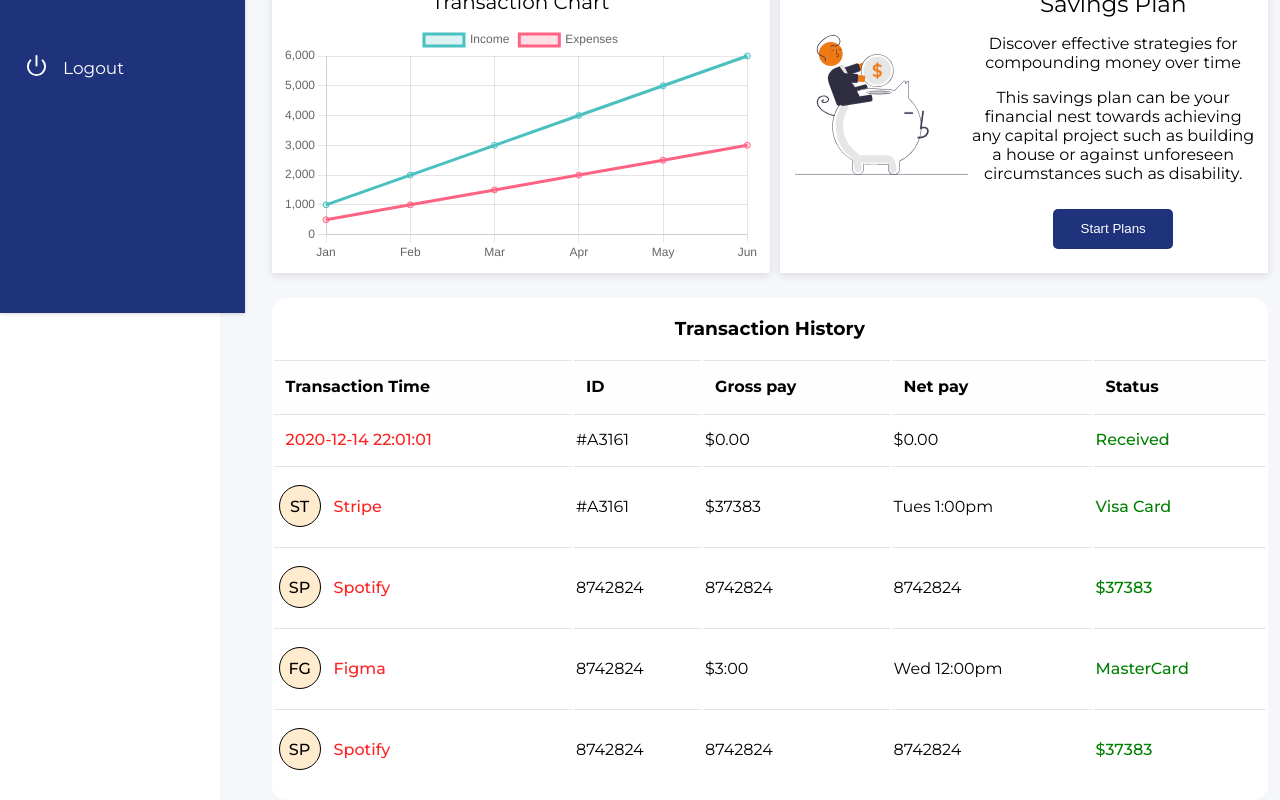
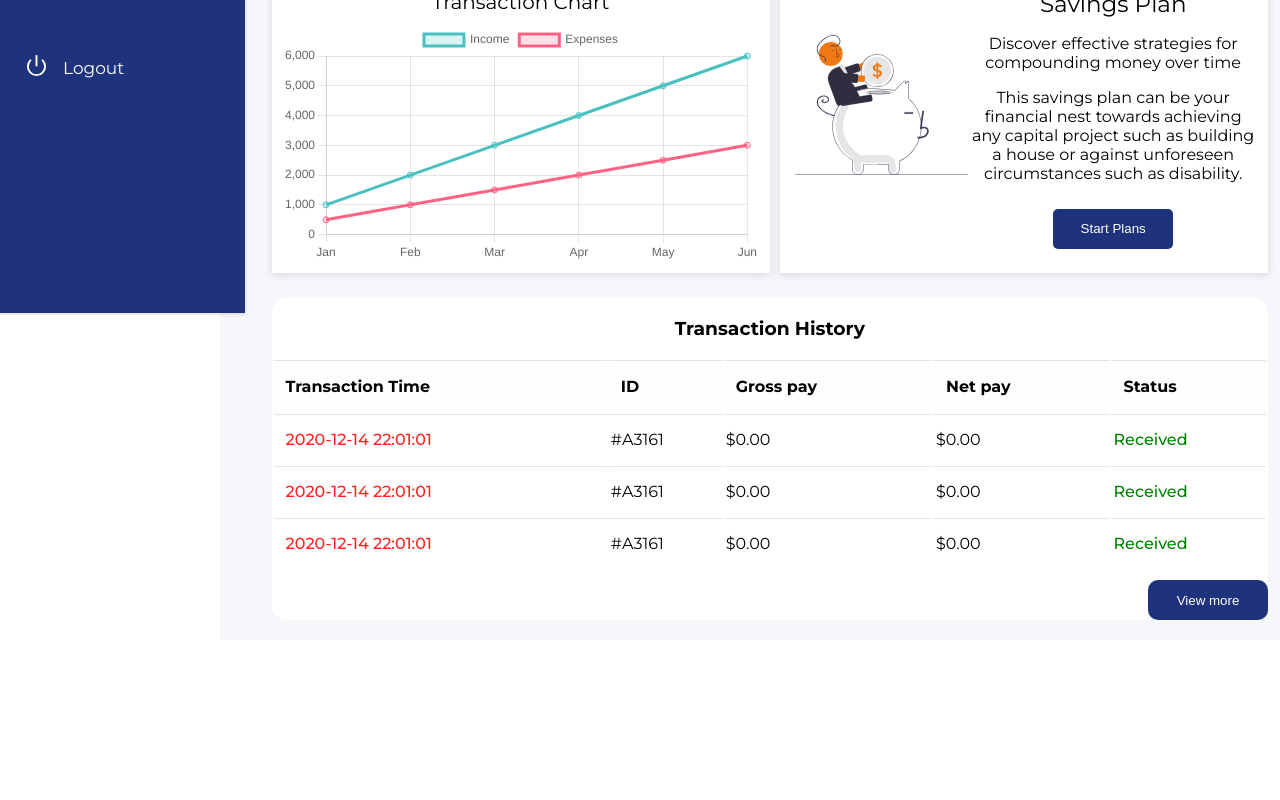
Before and after one commit to OgbuEsther/Easy_HR_FE2, a React (Create React App) app: page /staffdashboard in a window 1280 px wide. Shown: the part 487-1287 px from the top of the page. After the commit the page ends 1127 px from the top, so only its background shows below. Built offline with nearby package versions, Linux system fonts and the light colour scheme.

Commit message:
transaction for home dashboard done

```diff
--- a/src/pages/StaffTransaction/StaffTransactionhome.tsx
+++ b/src/pages/StaffTransaction/StaffTransactionhome.tsx
@@ -50,11 +50,8 @@ const StaffTransactionhome = () => {
               <tr>
               <td>
                 <CirleHold>
-                  <Circ>
-                    ST
-                  </Circ>
                   <Name>
-                 Stripe
+                    2020-12-14 22:01:01
                   </Name>
                 </CirleHold>
               </td>
@@ -65,17 +62,17 @@ const StaffTransactionhome = () => {
               </td>
               <td>
                 <Amount>
-                  $37383
+                  $0.00
                </Amount>
               </td>
               <td>
                 <Dat>
-                  Tues 1:00pm
+                  $0.00
                </Dat>
               </td>
               <td>
                 <Account>
-                  Visa Card
+                  Received
                </Account>
               </td>
           </tr>
@@ -83,111 +80,62 @@ const StaffTransactionhome = () => {
           <tr>
               <td>
                 <CirleHold>
-                  <Circ>
-                    SP
-                  </Circ>
                   <Name>
-                   Spotify
+                    2020-12-14 22:01:01
                   </Name>
                 </CirleHold>
               </td>
               <td>
                 <Id>
-              8742824
+                  #A3161
                </Id>
               </td>
               <td>
                 <Amount>
-              8742824
+                  $0.00
                </Amount>
               </td>
               <td>
                 <Dat>
-              8742824
+                  $0.00
                </Dat>
               </td>
               <td>
                 <Account>
-                  $37383
+                  Received
                </Account>
               </td>
             </tr>
-
-            <tr>
-          <td>
-          <CirleHold>
-                  <Circ>
-                    FG
-                  </Circ>
-                  <Name>
-                    Figma
-                  </Name>
-                </CirleHold>
-          </td>
-          <td>
-            <Id>
-              8742824
-            </Id>
-          </td>
-          <td>
-            <Amount>
-              $3:00
-            </Amount>
-          </td>
-          <td>
-            <Dat>
-            Wed 12:00pm
-            </Dat>
-          </td>
-          <td>
-                <Account>
-                  MasterCard
-               </Account>
-              </td>
-            </tr>
-
-            <tr>
-          <td>
-          <CirleHold>
-                  <Circ>
-                    SP
-                  </Circ>
-                  <Name>
-                   Spotify
-                  </Name>
-                </CirleHold>
-          </td>
-          <td>
-            <Id>
-              8742824
-            </Id>
-          </td>
-          <td>
-            <Amount>
-              8742824
-            </Amount>
-          </td>
-          <td>
-            <Dat>
-              8742824
-            </Dat>
-          </td>
-          <td>
-                <Account>
-                  $37383
-               </Account>
-              </td>
-            </tr>
-
             </table>
 
 
       </Table>
+      <Buttonhold>
+        <Button>View more</Button>
+      </Buttonhold>
     </Container>
   )
 }
 
 export default StaffTransactionhome
+const Button = styled.button`
+  width: 120px;
+  height: 40px;
+  display: flex;
+  justify-content: center;
+  align-items: center;
+  color: #fff;
+  background-color: #1F337C;
+  border-radius: 10px;
+  cursor: pointer;
+  border: none;
+  outline: none;
+`
+const Buttonhold = styled.div`
+  width: 100%;
+  display: flex;
+  justify-content: flex-end;
+`
 
 const Account = styled.div`
 font-weight: 500;
--- a/src/pages/Staffcomp.tsx
+++ b/src/pages/Staffcomp.tsx
@@ -786,6 +786,7 @@ const Container = styled.div`
   background-color: #F5F7FA;
   overflow: hidden;
   margin-top: 20px;
+  padding-bottom: 20px;
 
   @media screen and (max-width: 1024px) {
     width: 100vw;
```
Also changed, not shown: src/pages/Cards.tsx (+0 -17 lines). Lines whose indentation alone changed are shown as unchanged.
